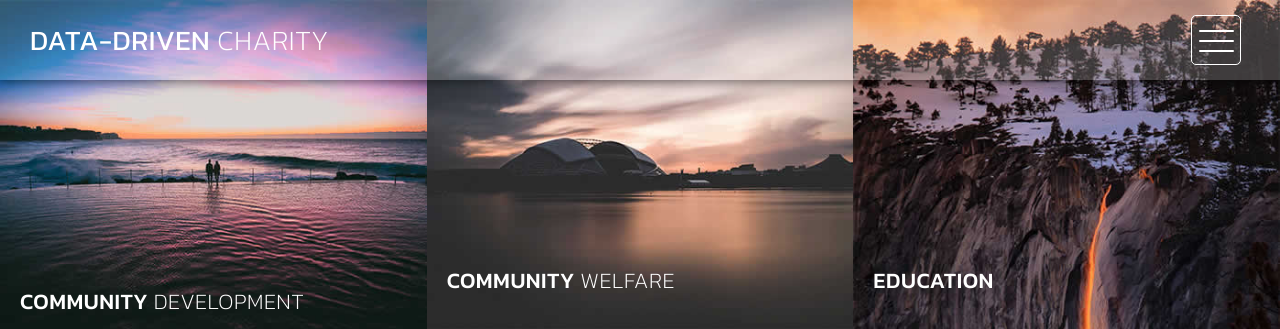
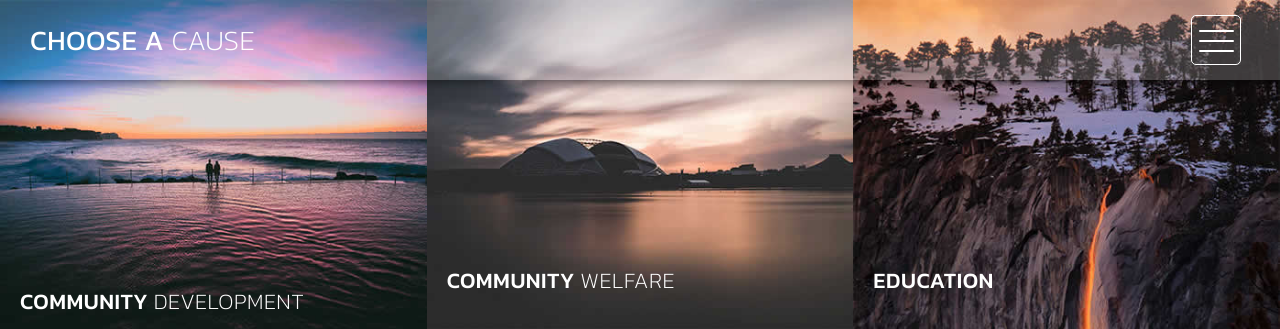
Before and after one commit to jackapbutler/Charity-Visualizer, a Flask app: template templates/search.html in a window 1280 px wide. Shown: the top 329 px of the page. Run offline with Flask 2, Linux system fonts and the light colour scheme; the template is opened without the code that fills it, so the values that code supplies are empty; some libraries are stand-ins or nearby versions.

Commit message:
Update search.html

```diff
--- a/templates/search.html
+++ b/templates/search.html
@@ -24,7 +24,7 @@
 
     <nav>
         <div class="logo">
-            <a href="index.html">Data-Driven<em> Charity</em></a>
+            <a href="index.html">Choose a<em> Cause</em></a>
         </div>
         <div class="menu-icon">
         <span></span>
```
